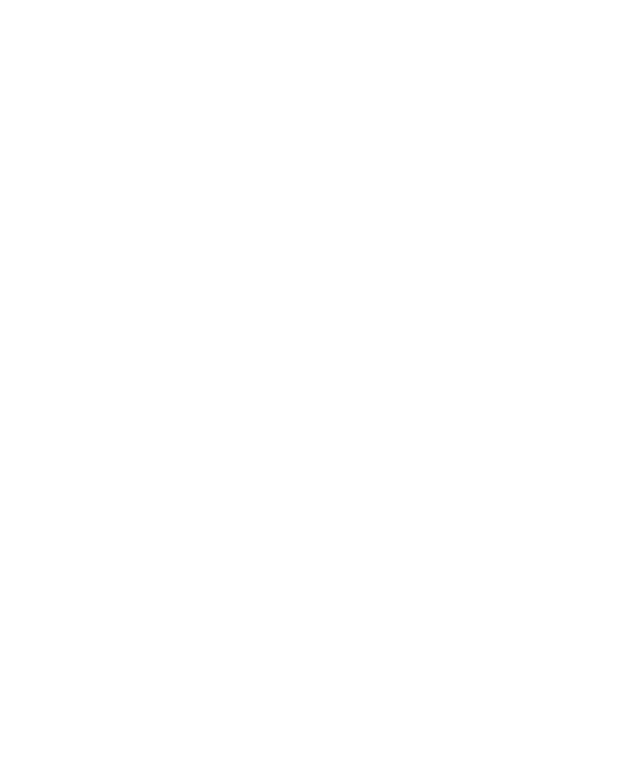
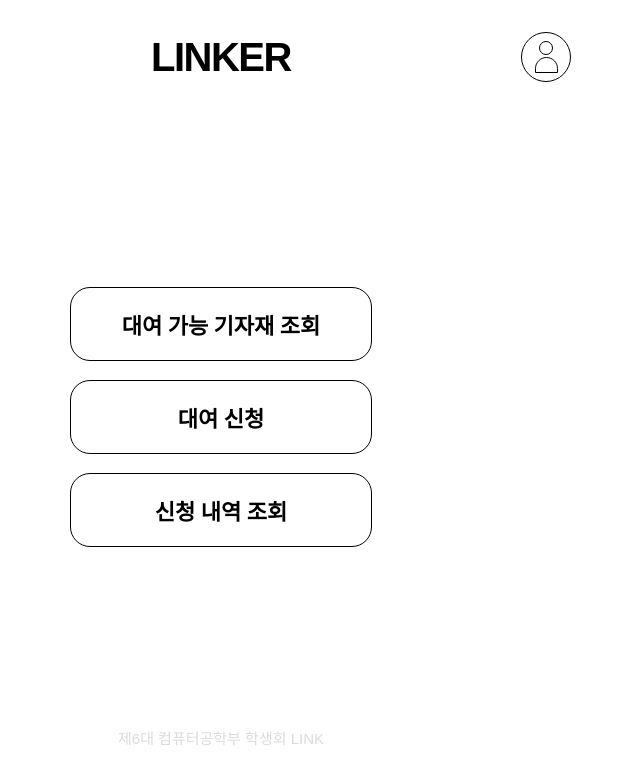
Before and after one commit to KU-CSE-LINK/Linker-Frontend, a React (Vite) app: page / in a window 1280 px wide. Shown: the top 784 px of the page, without its empty margins (187-827 px from the left). Built offline with nearby package versions, Linux system fonts and the light colour scheme; a web font is replaced by a local one.

Commit message:
[feat] main page

```diff
--- a/package.json
+++ b/package.json
@@ -22,7 +22,7 @@
     "@types/react": "^18.3.18",
     "@types/react-dom": "^18.3.5",
     "@vitejs/plugin-react": "^4.3.4",
-    "eslint": "^9.17.0",
+    "eslint": "^9.21.0",
     "eslint-plugin-react": "^7.37.2",
     "eslint-plugin-react-hooks": "^5.0.0",
     "eslint-plugin-react-refresh": "^0.4.16",
--- a/src/components/btn/MenuBtn.jsx
+++ b/src/components/btn/MenuBtn.jsx
@@ -11,6 +11,7 @@
   align-items: center;
   border-radius: 20px;
   border: 1px solid #000;
+  background-color: white;
   // 폰트 내용
   color: #000;
   font-family: Pretendard;
--- a/src/pages/Main.jsx
+++ b/src/pages/Main.jsx
@@ -1,3 +1,17 @@
+import { Container, SubContainer } from './Main.styles';
+import Header from '../components/header/Header.jsx';
+import MenuBtn from '../components/btn/MenuBtn';
+import Footer from '../components/footer/footer';
 export default function Main() {
-  return <></>;
+  return (
+    <Container>
+      <Header />
+      <SubContainer>
+        <MenuBtn>대여 가능 기자재 조회</MenuBtn>
+        <MenuBtn>대여 신청</MenuBtn>
+        <MenuBtn>신청 내역 조회</MenuBtn>
+      </SubContainer>
+      <Footer />
+    </Container>
+  );
 }
--- /dev/null
+++ b/src/pages/Main.styles.jsx
@@ -0,0 +1,18 @@
+import styled from 'styled-components';
+
+export const Container = styled.div`
+  display: flex;
+  flex-direction: column;
+  width: 800px;
+  padding: 0 50px;
+  gap: 180px;
+  box-sizing: border-box;
+`;
+
+export const SubContainer = styled.div`
+  display: flex;
+  flex-direction: column;
+  justify-content: center;
+  align-items: center;
+  gap: 19px;
+`;
```
Also changed, not shown: 1 other file (tests, documents, lock files or other folders).
